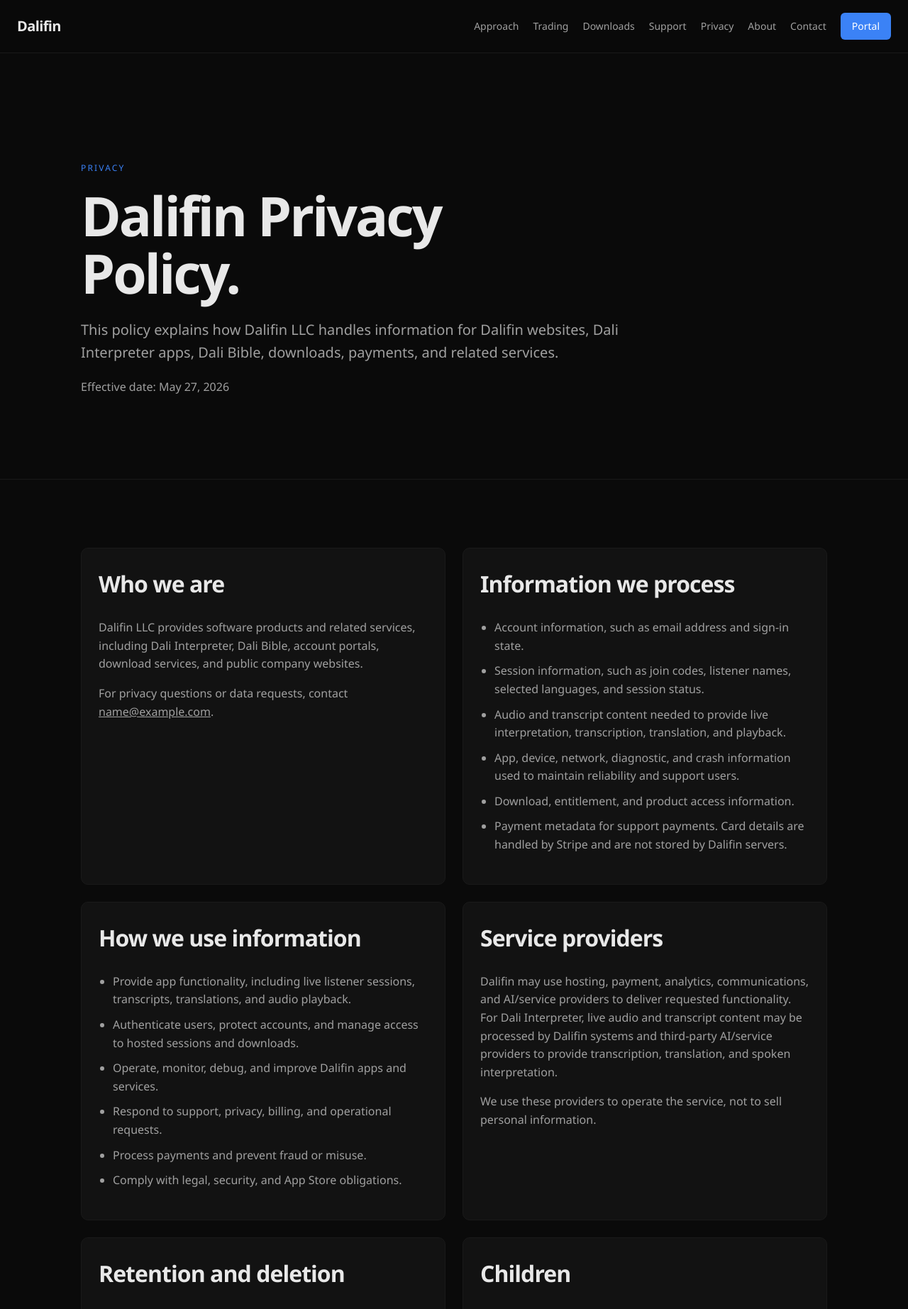
After one commit to glicxu/dalifin_company, a FastAPI app: template app/templates/privacy.html in a window 1280 px wide. The commit adds this page. Shown: the top 1845 px of the page at 71% size. Run offline with FastAPI, Linux system fonts and the light colour scheme; the template is opened without the code that fills it: most values are stand-ins (such as "Sample title", 1, 10 or a date in 2020).

Commit message:
Add App Store public support URLs

```diff
--- a/app/main.py
+++ b/app/main.py
@@ -161,6 +161,16 @@
     )
 
 
+@app.get("/privacy", response_class=HTMLResponse)
+def privacy_page(request: Request):
+    settings = get_settings()
+    return _render(
+        request,
+        "privacy.html",
+        contact_email=settings.contact_email,
+    )
+
+
 @app.get("/support/api/config")
 async def support_payment_config():
     return await _forward_payment_request("/config")
--- a/app/static/site.css
+++ b/app/static/site.css
@@ -389,9 +389,31 @@
 
 .support-layout {
   display: grid;
-  grid-template-columns: minmax(0, 0.78fr) minmax(320px, 1fr);
+  grid-template-columns: minmax(0, 0.78fr) minmax(0, 0.78fr) minmax(320px, 1fr);
   gap: 32px;
   align-items: start;
+}
+
+.support-list,
+.policy-list {
+  margin: 18px 0;
+  padding-left: 20px;
+  color: var(--text-secondary);
+}
+
+.support-list li,
+.policy-list li {
+  margin: 10px 0;
+}
+
+.policy-layout {
+  display: grid;
+  grid-template-columns: repeat(2, minmax(0, 1fr));
+  gap: 24px;
+}
+
+.policy-card h2 {
+  font-size: clamp(1.4rem, 3vw, 2rem);
 }
 
 .payment-form {
@@ -575,6 +597,7 @@
   .intro-grid,
   .prose-grid,
   .details-layout,
+  .policy-layout,
   .support-layout {
     grid-template-columns: 1fr 1fr;
   }
@@ -601,6 +624,7 @@
   .intro-grid,
   .prose-grid,
   .details-layout,
+  .policy-layout,
   .support-layout,
   .release-details {
     grid-template-columns: 1fr;
--- a/app/templates/base.html
+++ b/app/templates/base.html
@@ -15,6 +15,7 @@
         <a href="/#trading">Trading</a>
         <a href="/downloads">Downloads</a>
         <a href="/support">Support</a>
+        <a href="/privacy">Privacy</a>
         <a href="/about">About</a>
         <a href="/contact">Contact</a>
         <a class="nav-portal" href="/app">Portal</a>
--- a/app/templates/home.html
+++ b/app/templates/home.html
@@ -12,6 +12,7 @@
     <div class="cta-row">
       <a class="button primary" href="/downloads">Browse Downloads</a>
       <a class="button secondary" href="/support">Support Dalifin</a>
+      <a class="button secondary" href="/privacy">Privacy Policy</a>
       <a class="button secondary" href="{{ portal_url }}">Access Portal</a>
     </div>
   </div>
--- /dev/null
+++ b/app/templates/privacy.html
@@ -0,0 +1,108 @@
+{% extends "base.html" %}
+{% block title %}Privacy Policy | {{ site_name }}{% endblock %}
+{% block content %}
+<section class="content-hero">
+  <div class="container">
+    <p class="eyebrow">Privacy</p>
+    <h1>Dalifin Privacy Policy.</h1>
+    <p class="lede">
+      This policy explains how Dalifin LLC handles information for Dalifin websites,
+      Dali Interpreter apps, Dali Bible, downloads, payments, and related services.
+    </p>
+    <p class="quiet-note">Effective date: May 27, 2026</p>
+  </div>
+</section>
+
+<section class="content-section">
+  <div class="container policy-layout">
+    <article class="content-card policy-card">
+      <h2>Who we are</h2>
+      <p>
+        Dalifin LLC provides software products and related services, including Dali Interpreter,
+        Dali Bible, account portals, download services, and public company websites.
+      </p>
+      <p>
+        For privacy questions or data requests, contact
+        <a href="mailto:{{ contact_email }}">{{ contact_email }}</a>.
+      </p>
+    </article>
+
+    <article class="content-card policy-card">
+      <h2>Information we process</h2>
+      <ul class="policy-list">
+        <li>Account information, such as email address and sign-in state.</li>
+        <li>Session information, such as join codes, listener names, selected languages, and session status.</li>
+        <li>Audio and transcript content needed to provide live interpretation, transcription, translation, and playback.</li>
+        <li>App, device, network, diagnostic, and crash information used to maintain reliability and support users.</li>
+        <li>Download, entitlement, and product access information.</li>
+        <li>Payment metadata for support payments. Card details are handled by Stripe and are not stored by Dalifin servers.</li>
+      </ul>
+    </article>
+
+    <article class="content-card policy-card">
+      <h2>How we use information</h2>
+      <ul class="policy-list">
+        <li>Provide app functionality, including live listener sessions, transcripts, translations, and audio playback.</li>
+        <li>Authenticate users, protect accounts, and manage access to hosted sessions and downloads.</li>
+        <li>Operate, monitor, debug, and improve Dalifin apps and services.</li>
+        <li>Respond to support, privacy, billing, and operational requests.</li>
+        <li>Process payments and prevent fraud or misuse.</li>
+        <li>Comply with legal, security, and App Store obligations.</li>
+      </ul>
+    </article>
+
+    <article class="content-card policy-card">
+      <h2>Service providers</h2>
+      <p>
+        Dalifin may use hosting, payment, analytics, communications, and AI/service providers to
+        deliver requested functionality. For Dali Interpreter, live audio and transcript content may
+        be processed by Dalifin systems and third-party AI/service providers to provide transcription,
+        translation, and spoken interpretation.
+      </p>
+      <p>
+        We use these providers to operate the service, not to sell personal information.
+      </p>
+    </article>
+
+    <article class="content-card policy-card">
+      <h2>Retention and deletion</h2>
+      <p>
+        We keep information for as long as needed to provide the service, support users, maintain
+        security, satisfy operational records, and meet legal obligations. Some logs and diagnostic
+        records may be kept for a limited period to investigate reliability or abuse.
+      </p>
+      <p>
+        To request access, correction, or deletion, contact
+        <a href="mailto:{{ contact_email }}">{{ contact_email }}</a>. Some records may need to be
+        retained where required for security, payment, legal, or operational reasons.
+      </p>
+    </article>
+
+    <article class="content-card policy-card">
+      <h2>Children</h2>
+      <p>
+        Dalifin apps and services are not intended for children under 13. If you believe a child has
+        provided personal information to Dalifin, contact us so we can review and take appropriate action.
+      </p>
+    </article>
+
+    <article class="content-card policy-card">
+      <h2>Your choices</h2>
+      <ul class="policy-list">
+        <li>You can choose not to join live sessions or provide optional listener names.</li>
+        <li>You can contact support for account, privacy, or deletion requests.</li>
+        <li>You can manage app permissions such as microphone, audio, notifications, or background behavior in iOS settings.</li>
+        <li>You can stop using a session or app at any time.</li>
+      </ul>
+    </article>
+
+    <article class="content-card policy-card">
+      <h2>Changes</h2>
+      <p>
+        We may update this policy as Dalifin products change. The effective date above shows when this
+        version applies. Material updates will be reflected on this page.
+      </p>
+    </article>
+  </div>
+</section>
+{% endblock %}
```
Also changed, not shown: app/templates/support.html (+28 -5 lines), docs/requirements/app_store_public_urls.md (added, +126 -0 lines), tests/test_app.py (+16 -1 lines), README.md.
